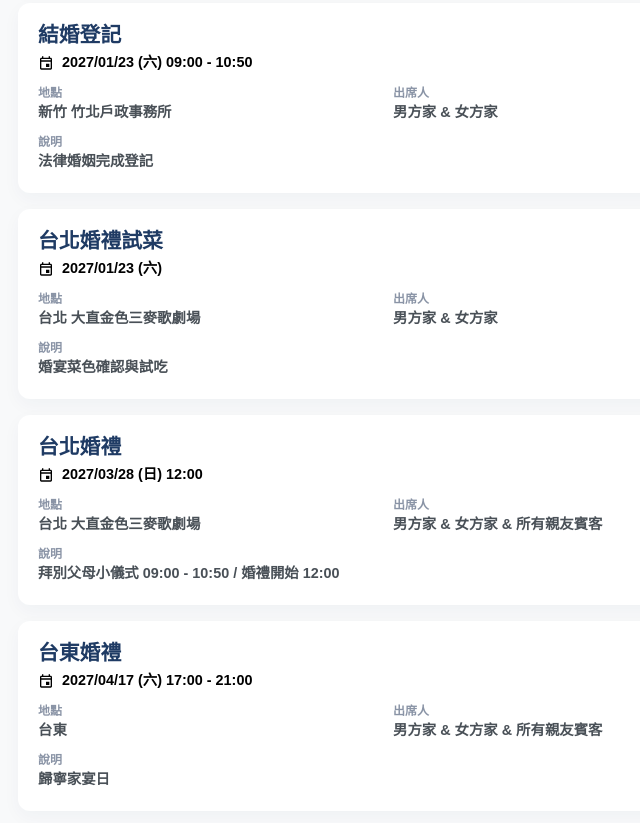
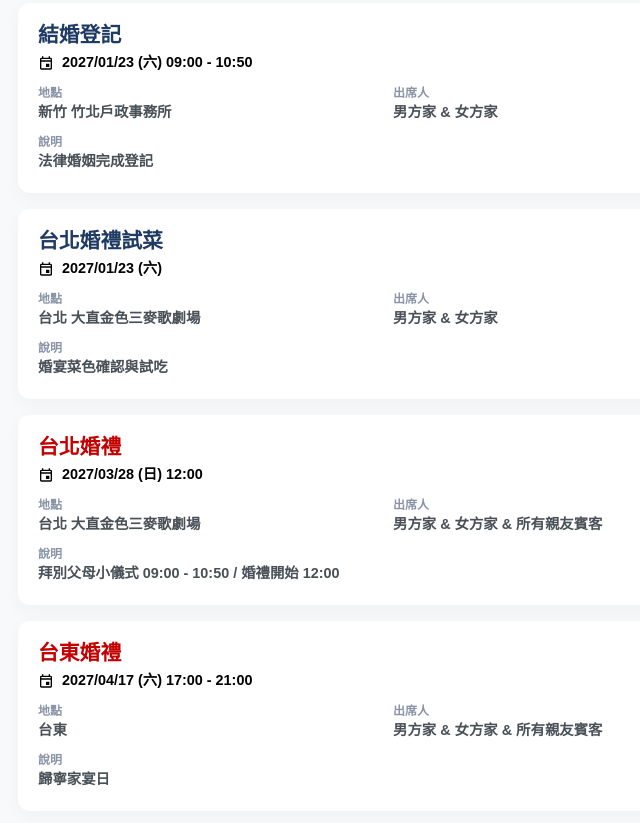
Before and after one commit to tony8411294-oss/myWedding, a plain HTML site: page index.html in a window 1280 px wide. Shown: the part 1207-2030 px from the top of the page, without its empty margins (259-899 px from the left). Drawn offline with nearby package versions, Linux system fonts and the light colour scheme.

Commit message:
Update index.html

```diff
--- a/index.html
+++ b/index.html
@@ -264,7 +264,7 @@
         <!-- 8: 台北婚禮 -->
         <div class="col-12">
             <div class="card">
-                <div class="title">台北婚禮</div>
+                <div class="title" style="color: #c40000">台北婚禮</div>
                 <div class="date">2027/03/28 (日) 12:00</div>
                 <div class="row info-row">
                     <div class="col-6 info-group">
@@ -286,7 +286,7 @@
         <!-- 9: 台東婚禮 -->
         <div class="col-12">
             <div class="card">
-                <div class="title">台東婚禮</div>
+                <div class="title" style="color: #c40000">台東婚禮</div>
                 <div class="date">2027/04/17 (六) 17:00 - 21:00</div>
                 <div class="row info-row">
                     <div class="col-6 info-group">
```
